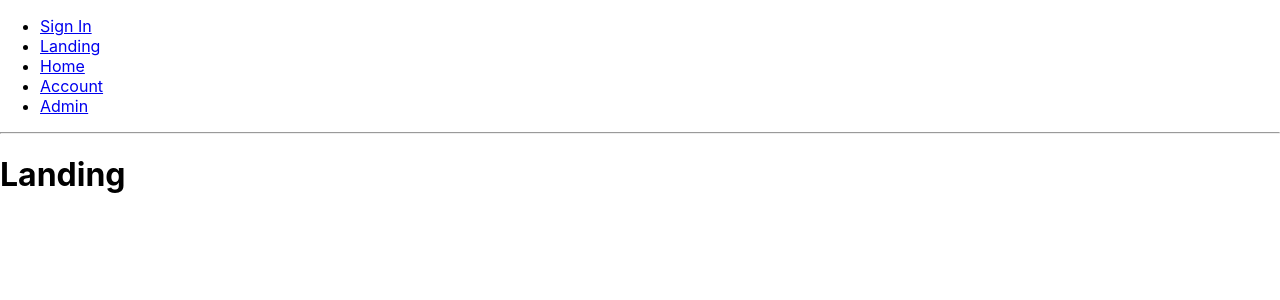
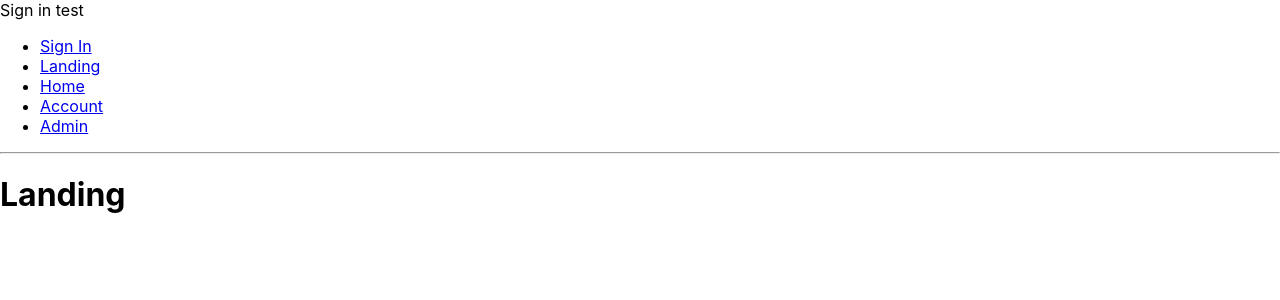
Before and after one commit to J-T-Solutions/personaltrainermanager, a React (Create React App) app: page / in a window 1280 px wide. Shown: the top 300 px of the page. Built offline with nearby package versions, Linux system fonts and the light colour scheme.

Commit message:
testing commit

```diff
--- a/src/components/App/index.tsx
+++ b/src/components/App/index.tsx
@@ -14,6 +14,7 @@ import { Routes } from "../../constants/routes";
 const App = () => (
   <Router>
     <div>
+      <span>Sign in test</span>
       <Navigation />
 
       <hr />
```
